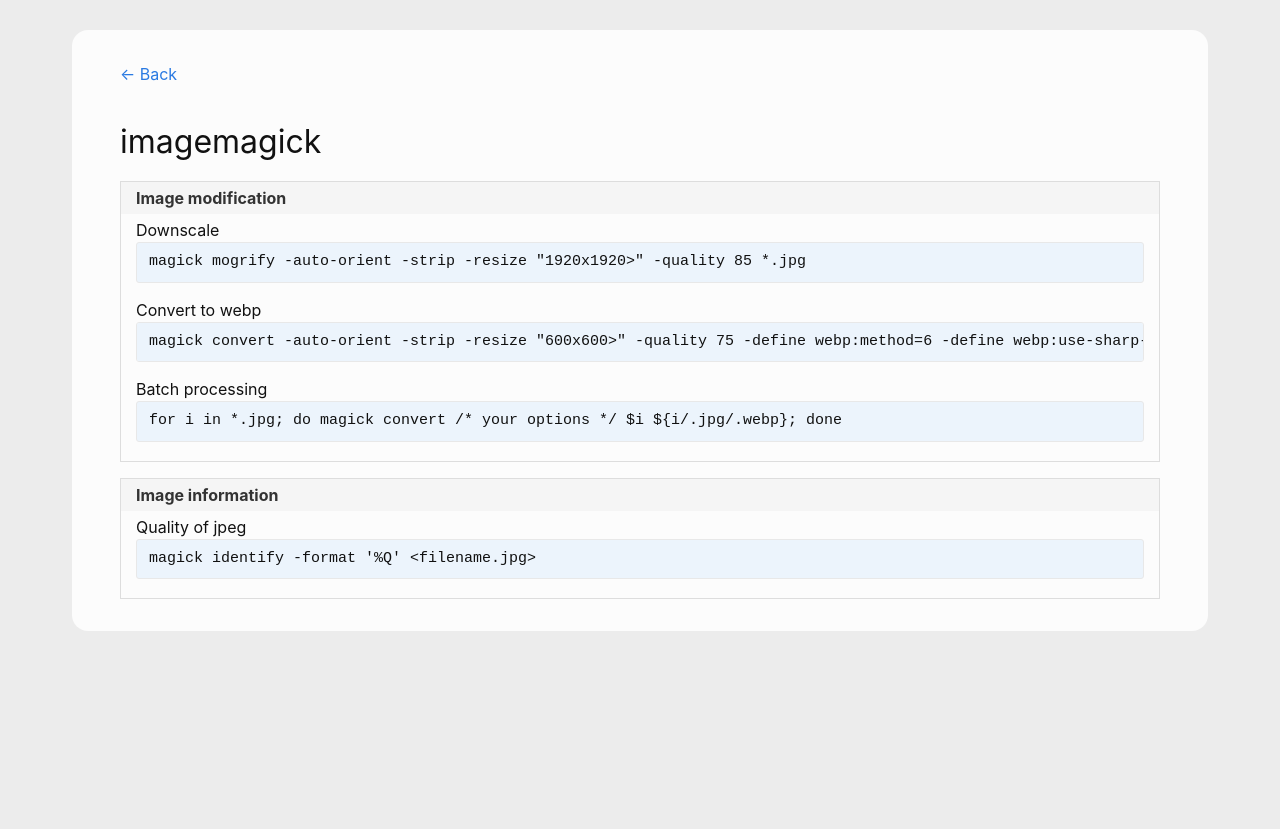
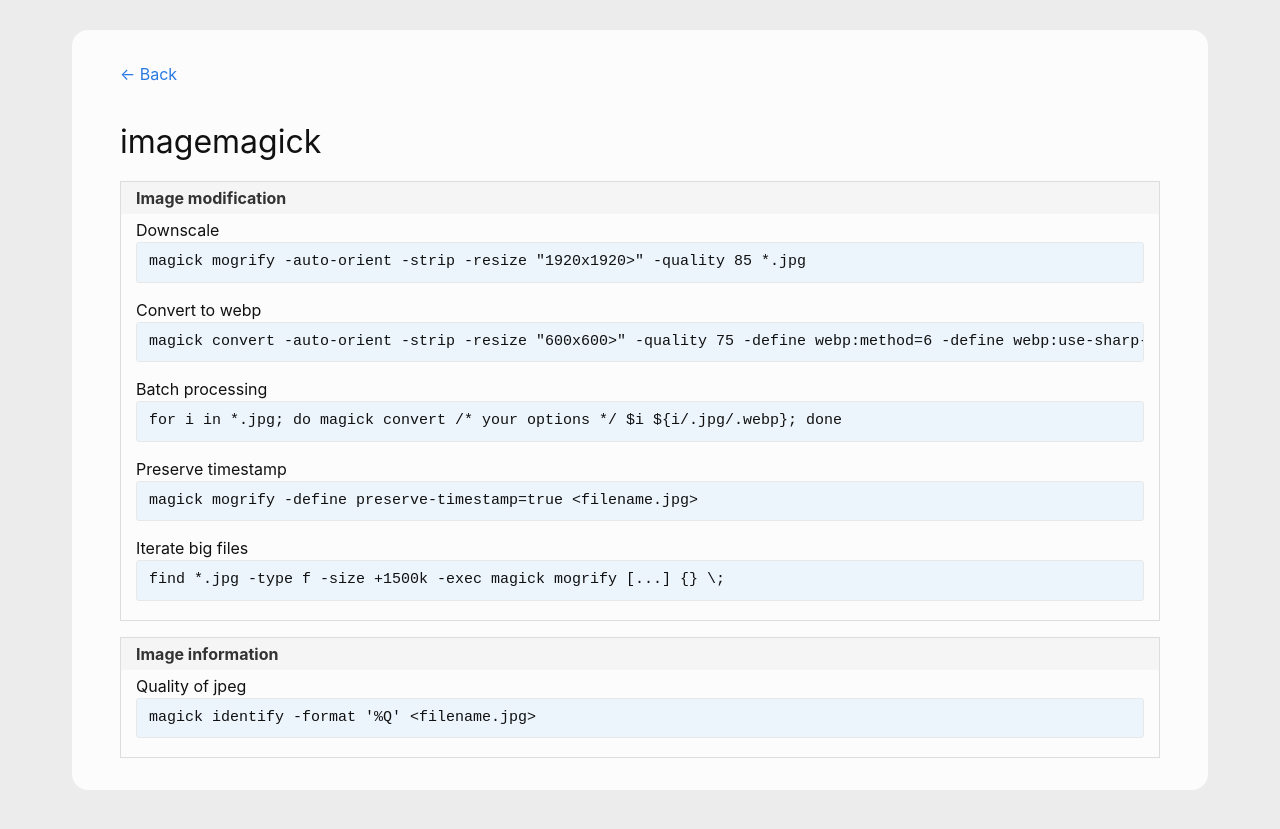
Before and after one commit to andreas-mausch/cheatsheets, a Jekyll site: the page built from _cheatsheets/imagemagick.md, in a window 1280 px wide. Shown: the top 829 px of the page. Built offline with Jekyll 4.4.1, drawn with Linux system fonts in a browser that asks for light colours.

Commit message:
imagemagick

```diff
--- a/_cheatsheets/imagemagick.md
+++ b/_cheatsheets/imagemagick.md
@@ -7,6 +7,8 @@
       Downscale: "magick mogrify -auto-orient -strip -resize \"1920x1920>\" -quality 85 *.jpg"
       Convert to webp: "magick convert -auto-orient -strip -resize \"600x600>\" -quality 75 -define webp:method=6 -define webp:use-sharp-yuv=1 image.jpg image.webp"
       Batch processing: "for i in *.jpg; do magick convert /* your options */ $i ${i/.jpg/.webp}; done"
+      Preserve timestamp: "magick mogrify -define preserve-timestamp=true <filename.jpg>"
+      Iterate big files: "find *.jpg -type f -size +1500k -exec magick mogrify [...] {} \\;"
   - name: Image information
     commands:
       Quality of jpeg: "magick identify -format '%Q' <filename.jpg>"
```
